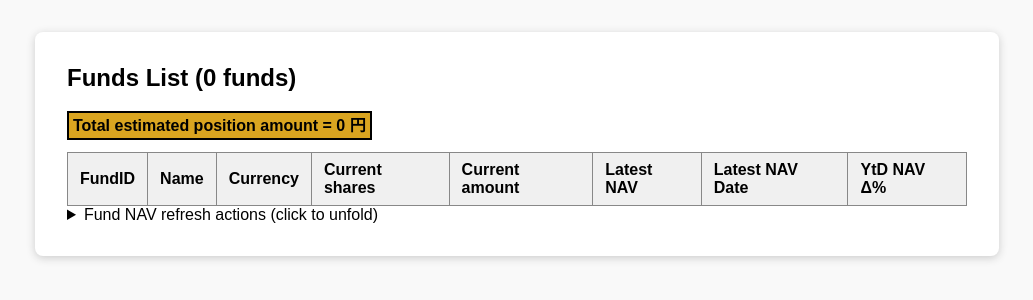
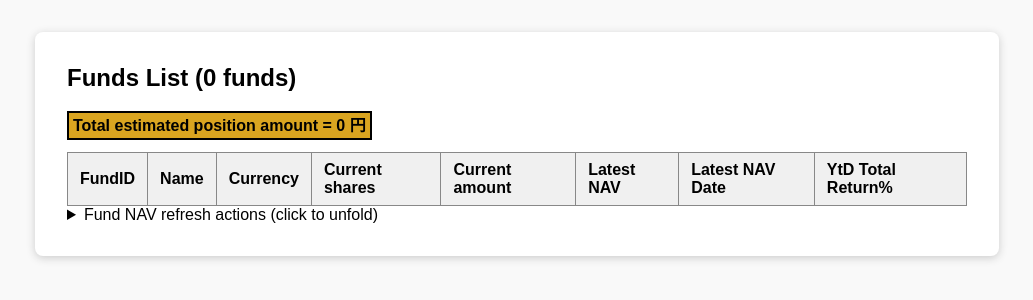
Before and after one commit to AlanFromJapan/FundManagerCompanion, a Flask app: page /funds in a window 1280 px wide. Shown: the part 108-408 px from the top of the page, without its empty margins (123-1156 px from the left). Run offline with Flask 3, Linux system fonts and the light colour scheme; data that the repository does not hold is empty; some libraries are stand-ins or nearby versions.

Commit message:
Moved from YtD NAV to YtD Total return (includes divs)

```diff
--- a/shared.py
+++ b/shared.py
@@ -201,7 +201,8 @@ SELECT
     NAVS.NAV as LatestNAV,
     NAVS.AtDate as LatestDateNAV,
     NAV_JAN1.NAV as NAV_JAN1,
-	((NAVS.NAV - NAV_JAN1.NAV) / NULLIF(NAV_JAN1.NAV, 0)) * 100.0 as YtDPerf
+	((NAVS.NAV - NAV_JAN1.NAV) / NULLIF(NAV_JAN1.NAV, 0)) * 100.0 as YtDPerf,
+	((NAVS.NAV - NAV_JAN1.NAV + COALESCE((SELECT SUM(D.Amount) from DIVIDEND as D WHERE D.FundID = F.FundID AND D.AtDate >= date('now', 'start of year')), 0)) / NULLIF(NAV_JAN1.NAV, 0)) * 100.0 as YtDTotalReturn
 from
     FUND as F
     JOIN POSITION as P ON F.FundId = P.FundId AND P.AtDate = (SELECT MAX(P2.AtDate) FROM POSITION as P2)
@@ -239,6 +240,7 @@ WHERE
         latest_date_nav = row[6]
         nav_jan1 = row[7]
         ytd_perf = row[8]
+        ytd_total_return = row[9]
 
         pos.append({
             'fund_id': fund_id,
@@ -249,7 +251,8 @@ WHERE
             'latest_nav': latest_nav,
             'latest_date_nav': latest_date_nav,
             'nav_jan1': nav_jan1,
-            'ytd_perf': ytd_perf
+            'ytd_perf': ytd_perf,
+            'ytd_total_return': ytd_total_return
         })
 
     conn.close()
--- a/templates/funds.html
+++ b/templates/funds.html
@@ -17,7 +17,9 @@
             <th>Current amount</th>
             <th>Latest NAV</th>
             <th>Latest NAV Date</th>
-            <th>YtD NAV Δ%</th>
+            <th class="tooltip">YtD Total Return%
+                <span class="tooltiptext">Year-to-Date Total Return Percentage (NAV difference including received dividends)</span>
+            </th>
         </tr>
     {% for p in pos %}
     <tr>
@@ -28,7 +30,7 @@
         <td class="rightalign">{{ "{:,.0f}".format(p["latest_unit"] * p["latest_nav"] / 10000.0 ) }}&nbsp;円</td>
         <td class="rightalign">{{ "{:,.0f}".format(p["latest_nav"]) }}</td>
         <td class="rightalign">{{ p["latest_date_nav"][:10] }}</td>
-        <td class="rightalign {{ 'stat_positive' if p['ytd_perf'] > 0 else 'stat_negative' }}">{{ "{:+,.2f}%".format(p["ytd_perf"]) }}</td>
+        <td class="rightalign {{ 'stat_positive' if p['ytd_total_return'] > 0 else 'stat_negative' }}">{{ "{:+,.2f}%".format(p["ytd_total_return"]) }}</td>
     </tr>
     {% endfor %}
 </table>
```
